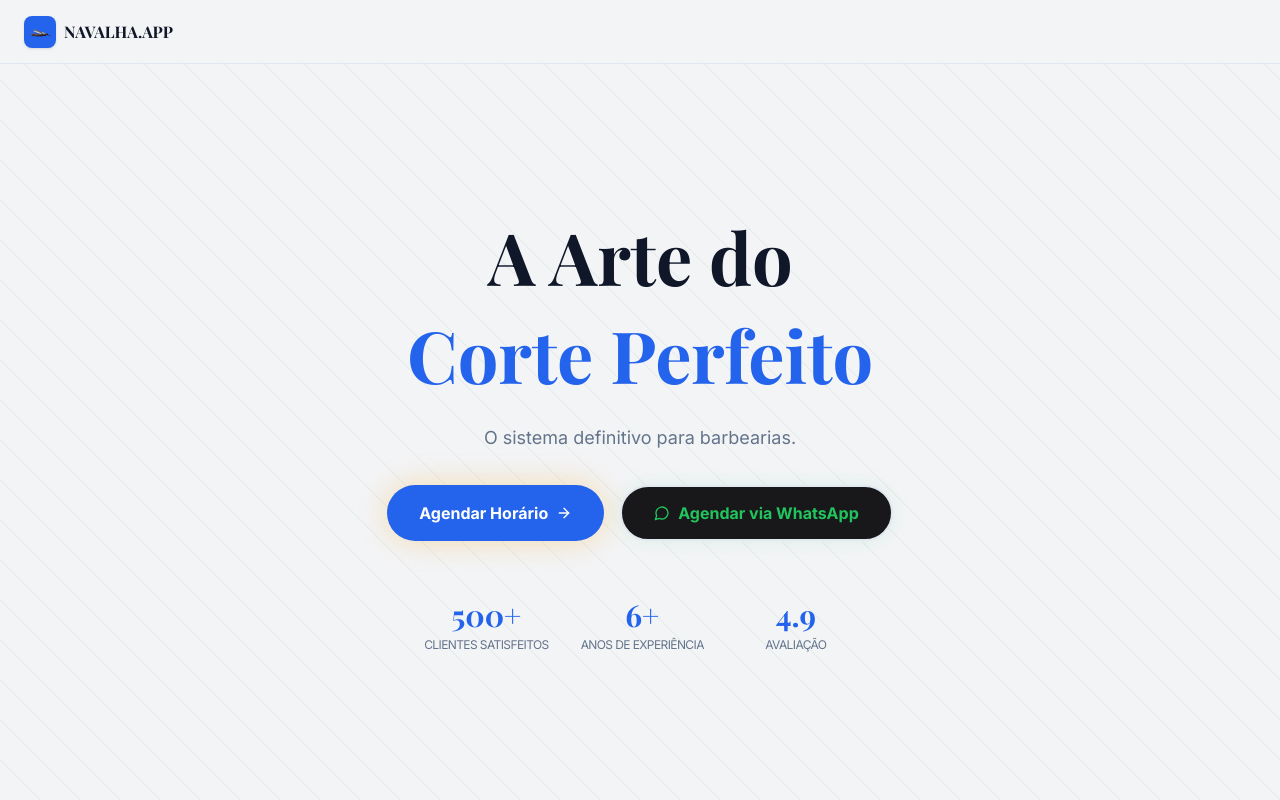
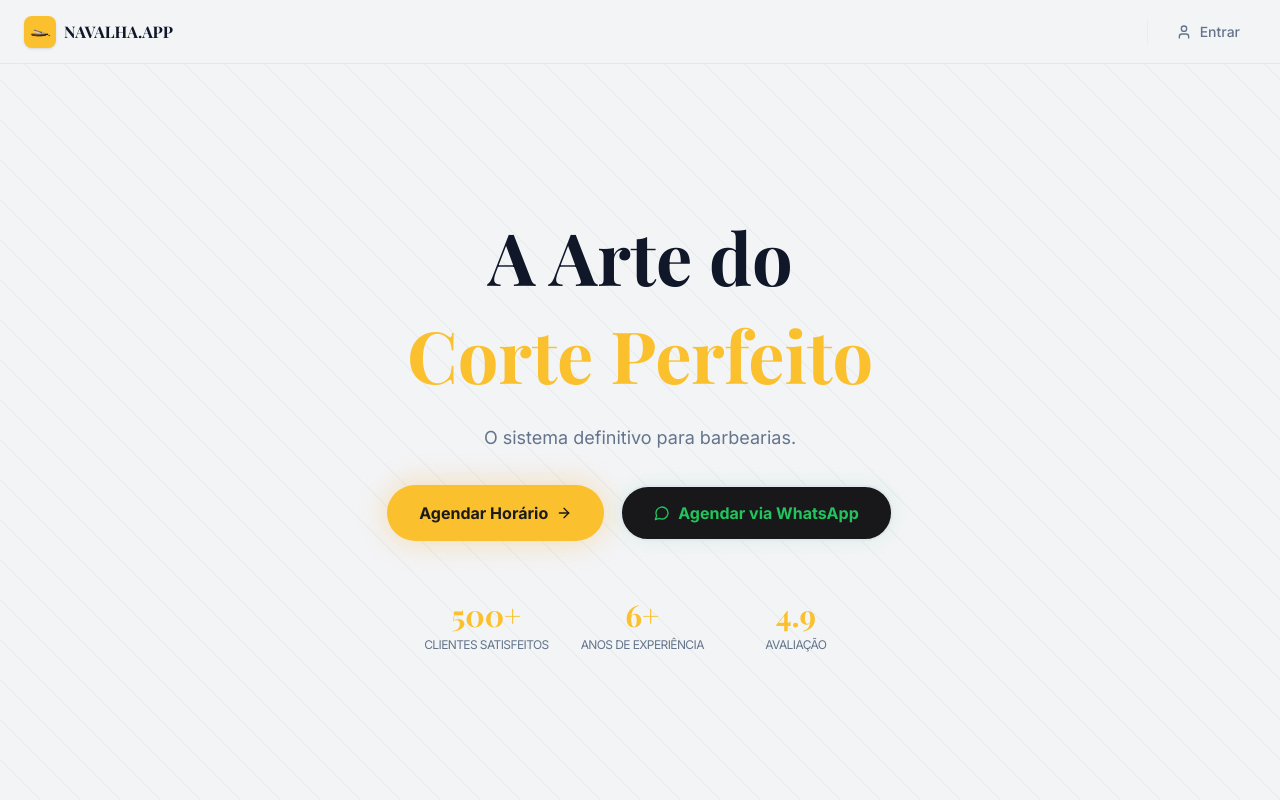
Before and after one commit to DOUGLASWEB-DG/navalha.app, a Next.js app: page / in a window 1280 px wide. Shown: the top 800 px of the page. Built offline with nearby package versions, Linux system fonts and the light colour scheme; a web font is replaced by a local one.

Commit message:
ui(theme): implementa paleta de cores premium, config e glassmorphism

```diff
--- a/app/dashboard/appointments/page.tsx
+++ b/app/dashboard/appointments/page.tsx
@@ -63,7 +63,14 @@
         body: JSON.stringify({ status }),
       })
       mutate()
-      toast.success('Sucesso!', { description: `Agendamento marcado como ${status === 'CONFIRMED' ? 'confirmado' : status === 'COMPLETED' ? 'concluído' : 'cancelado'}.`})
+      const statusText = status === 'CONFIRMED'
+        ? 'Confirmado (WhatsApp enviado ao cliente)'
+        : status === 'COMPLETED'
+          ? 'Concluído (Receita registrada no caixa)'
+          : 'Cancelado';
+      toast.success('Status Atualizado', {
+        description: `O agendamento foi marcado como ${statusText}.`
+      })
     } catch {
       toast.error('Erro', { description: 'Falha ao atualizar agendamento.' })
     }
--- a/app/globals.css
+++ b/app/globals.css
@@ -17,8 +17,8 @@
   --popover: 0 0% 100%;
   --popover-foreground: 222 47% 11%;
 
-  --primary: 221 83% 53%; /* #2563eb Azul corporativo Solar View */
-  --primary-foreground: 0 0% 100%;
+  --primary: 43 96% 58%; /* Dourado Premium / Amber */
+  --primary-foreground: 0 0% 10%;
 
   --secondary: 210 40% 96.1%;
   --secondary-foreground: 222.2 47.4% 11.2%;
@@ -43,7 +43,7 @@
 
   --border: 214.3 31.8% 91.4%;
   --input: 214.3 31.8% 91.4%;
-  --ring: 221 83% 53%;
+  --ring: 43 96% 58%;
 
   --radius: 0.5rem;
 
@@ -67,8 +67,8 @@
   --card-foreground: 210 40% 98%;
   --popover: 217 33% 17%;
   --popover-foreground: 210 40% 98%;
-  --primary: 160 84% 39%; /* Vibrant Emerald Green */
-  --primary-foreground: 0 0% 100%;
+  --primary: 43 96% 58%; /* Dourado Premium / Amber */
+  --primary-foreground: 0 0% 10%;
   --secondary: 215 25% 27%;
   --secondary-foreground: 210 40% 98%;
   --muted: 215 25% 27%;
@@ -85,7 +85,7 @@
   --info-foreground: 0 0% 100%;
   --border: 215 25% 27%;
   --input: 217 33% 17%;
-  --ring: 160 84% 39%;
+  --ring: 43 96% 58%;
 
   --sidebar: 217 33% 17%; /* Lighter Slate for Sidebar */
   --sidebar-foreground: 210 40% 98%;
--- a/app/page.tsx
+++ b/app/page.tsx
@@ -1,7 +1,7 @@
 "use client"
 
 import Link from 'next/link'
-import { Scissors, Clock, Star, MapPin, Phone, Instagram, MessageCircle, ArrowRight, CheckCircle } from 'lucide-react'
+import { Scissors, Clock, Star, MapPin, Phone, Instagram, MessageCircle, ArrowRight, CheckCircle, User } from 'lucide-react'
 import { Button } from '@/components/ui/button'
 import { useEffect, useRef, useState } from "react"
 import { cn } from "@/lib/utils"
@@ -180,6 +180,7 @@
           <span className="text-base font-bold font-serif text-foreground">{tenantConfig.name.toUpperCase()}</span>
         </div>
 
+        <div className="flex items-center gap-1 sm:gap-2">
           <div className={cn(
             "flex items-center gap-2 transition-all duration-300",
             scrolled ? "opacity-100 translate-y-0" : "opacity-0 -translate-y-2 pointer-events-none"
@@ -193,6 +194,14 @@
             <Link href="/book">
               <Button size="sm" className="bg-primary text-primary-foreground hover:bg-primary/90 gap-1.5">
                 Agendar <ArrowRight className="w-3.5 h-3.5" />
+              </Button>
+            </Link>
+          </div>
+          <div className="h-6 w-px bg-border/50 mx-1 hidden sm:block"></div>
+          <Link href="/login" title="Entrar no sistema">
+            <Button variant="ghost" size="sm" className="text-muted-foreground hover:text-primary gap-2">
+              <User className="w-4 h-4" />
+              <span className="hidden sm:inline font-medium">Entrar</span>
             </Button>
           </Link>
         </div>
@@ -271,7 +280,7 @@
   {services.map((svc) => (
     <div
       key={svc.name}
-      className="bg-card border border-border rounded-2xl overflow-hidden flex flex-col hover:border-primary/40 transition-all group shadow-sm hover:shadow-md"
+      className="bg-card border border-border/40 rounded-2xl overflow-hidden flex flex-col hover:border-primary/40 transition-all duration-300 group shadow-soft hover:shadow-premium"
     >
       {/* Container da Imagem */}
       <div className="relative h-48 w-full overflow-hidden">
@@ -320,7 +329,7 @@
   ))}
 
   {/* CTA Card adaptado para manter a altura */}
-  <div className="bg-primary/5 border-2 border-dashed border-primary/20 rounded-2xl p-6 flex flex-col items-center justify-center gap-4 text-center sm:col-span-2 lg:col-span-1 min-h-[350px]">
+  <div className="bg-primary/5 border-2 border-dashed border-primary/20 rounded-2xl p-6 flex flex-col items-center justify-center gap-4 text-center sm:col-span-2 lg:col-span-1 min-h-[350px] shadow-soft hover:shadow-premium transition-all duration-300">
     <div className="w-14 h-14 bg-primary/20 rounded-full flex items-center justify-center">
       <Star className="w-7 h-7 text-primary fill-primary/20" />
     </div>
@@ -362,7 +371,7 @@
           </div>
 
           {/* Horários */}
-          <div className="bg-background border border-border rounded-xl p-6 flex flex-col gap-4">
+          <div className="bg-background border border-border/50 rounded-xl p-6 flex flex-col gap-4 shadow-soft">
             <div className="flex items-center gap-2 mb-2">
               <Clock className="w-5 h-5 text-primary" />
               <h3 className="text-base font-semibold text-foreground">Horário de Funcionamento</h3>
@@ -395,7 +404,7 @@
             { icon: Phone, label: 'Telefone', value: tenantConfig.phoneDisplay },
             { icon: Instagram, label: 'Instagram', value: tenantConfig.instagram },
           ].map(({ icon: Icon, label, value }) => (
-            <div key={label} className="bg-card border border-border rounded-xl p-5 flex flex-col items-center text-center gap-3">
+            <div key={label} className="bg-card border border-border/50 rounded-xl p-5 flex flex-col items-center text-center gap-3 shadow-soft hover:shadow-premium transition-all duration-300">
               <div className="w-10 h-10 bg-primary/10 border border-primary/20 rounded-lg flex items-center justify-center">
                 <Icon className="w-5 h-5 text-primary" />
               </div>
@@ -445,9 +454,6 @@
           <p className="text-xs text-muted-foreground">
             &copy; {new Date().getFullYear()} {tenantConfig.name}. Powered by <span className="font-bold">Navalha.app</span>.
           </p>
-          <Link href="/login" className="text-xs text-muted-foreground hover:text-primary transition-colors">
-            login
-          </Link>
         </div>
       </footer>
     </div>
--- a/components/dashboard/top-bar.tsx
+++ b/components/dashboard/top-bar.tsx
@@ -85,9 +85,8 @@
             >
               <Bell className="h-5 w-5" />
               {unreadCount > 0 && (
-                <span className="absolute right-2 top-2 flex h-2.5 w-2.5">
-                  <span className="absolute inline-flex h-full w-full animate-ping rounded-full bg-destructive opacity-75"></span>
-                  <span className="relative inline-flex h-2.5 w-2.5 rounded-full bg-destructive"></span>
+                <span className="absolute -right-1 -top-1 flex h-4 min-w-4 items-center justify-center rounded-full bg-destructive px-1 text-[9px] font-bold text-white shadow-sm ring-2 ring-card animate-in zoom-in">
+                  {unreadCount > 99 ? '99+' : unreadCount}
                 </span>
               )}
             </Button>
--- a/components/ui/button.tsx
+++ b/components/ui/button.tsx
@@ -10,17 +10,17 @@
     variants: {
       variant: {
         default:
-          "bg-primary text-primary-foreground hover:bg-primary/90 active:bg-primary/85",
+          "bg-primary text-primary-foreground shadow-sm hover:bg-primary/90 hover:shadow hover:-translate-y-[1px] active:scale-95 active:translate-y-0",
         destructive:
-          "bg-destructive text-destructive-foreground hover:bg-destructive/90 active:bg-destructive/85",
+          "bg-destructive text-destructive-foreground shadow-sm hover:bg-destructive/90 hover:shadow hover:-translate-y-[1px] active:scale-95 active:translate-y-0",
         outline:
-          "border border-input bg-background hover:bg-accent hover:text-accent-foreground active:bg-muted/50",
+          "border border-input bg-background shadow-sm hover:bg-accent hover:text-accent-foreground active:scale-95",
         secondary:
-          "bg-secondary text-secondary-foreground hover:bg-secondary/80 active:bg-secondary/70",
+          "bg-secondary text-secondary-foreground shadow-sm hover:bg-secondary/80 active:scale-95",
         ghost:
-          "hover:bg-accent hover:text-accent-foreground active:bg-muted/50",
+          "hover:bg-accent hover:text-accent-foreground active:scale-95",
         link: "scale-100 text-primary underline-offset-4 hover:underline active:scale-100",
-        success: "bg-green-600 text-white hover:bg-green-700",
+        success: "bg-green-600 text-white shadow-sm hover:bg-green-700 hover:-translate-y-[1px] active:scale-95 active:translate-y-0",
       },
       size: {
         default: "min-h-12 h-12 px-5 py-2",
--- a/config/tenant.ts
+++ b/config/tenant.ts
@@ -5,8 +5,8 @@
   description: "O sistema definitivo para barbearias.",
 
   // Contato
-  whatsappNumber: "5569981050573", // Apenas números, com DDI e DDD
-  phoneDisplay: "(69) 9 8105-0537",
+  whatsappNumber: "5569992476425", // Apenas números, com DDI e DDD
+  phoneDisplay: "(69) 99247-6425", // Apenas para exibição, pode conter caracteres
   instagram: "@navalha.app",
   instagramLink: "https://instagram.com/navalha.app",
 
--- a/tailwind.config.js
+++ b/tailwind.config.js
@@ -77,6 +77,12 @@
         md: 'calc(var(--radius) - 2px)',
         sm: 'calc(var(--radius) - 4px)',
       },
+      boxShadow: {
+        'soft': '0 4px 20px -2px rgba(0, 0, 0, 0.05)',
+        'glow': '0 0 20px rgba(var(--primary), 0.2)',
+        'glass': '0 8px 32px 0 rgba(0, 0, 0, 0.05), inset 0 1px 0 0 rgba(255, 255, 255, 0.1)',
+        'premium': '0 10px 30px -10px rgba(0, 0, 0, 0.1), 0 1px 3px rgba(0,0,0,0.05)',
+      },
     },
   },
   plugins: [],
```
Also changed, not shown: app/layout.tsx (+5 -19 lines). Lines whose indentation alone changed are shown as unchanged.
